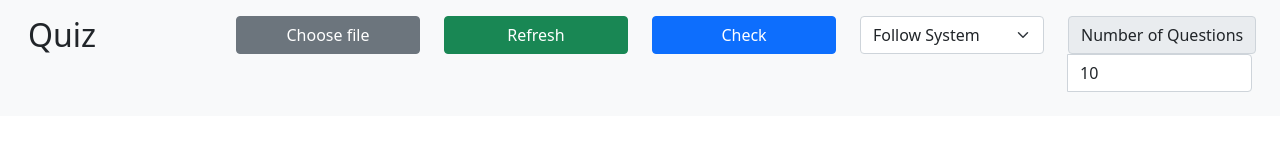
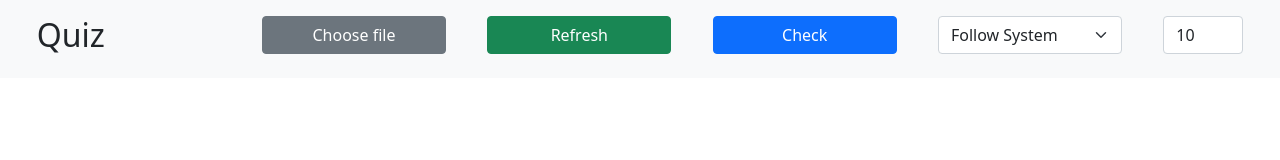
Before and after one commit to muznyo/Quiz, a plain HTML site: page index.html in a window 1280 px wide. Drawn offline with nearby package versions, Linux system fonts and the light colour scheme.

Commit message:
Update number of questions input field

```diff
--- a/index.html
+++ b/index.html
@@ -45,12 +45,8 @@
                         <option value="system" selected>Follow System</option>
                     </select>
                 </div>
-                <div class="col-12 col-md-2 mb-2">
+                <div class="col-12 col-md-1 mb-2">
                     <div class="input-group">
-                        <div class="input-group-prepend">
-                            <span class="input-group-text" id="inputGroup-sizing-default">Number of
-                                Questions</span>
-                        </div>
                         <input type="number" class="form-control dark-mode-toggle" aria-label="Default"
                             aria-describedby="inputGroup-sizing-default" id="numQuestions" min="1" value="10">
                     </div>
```
